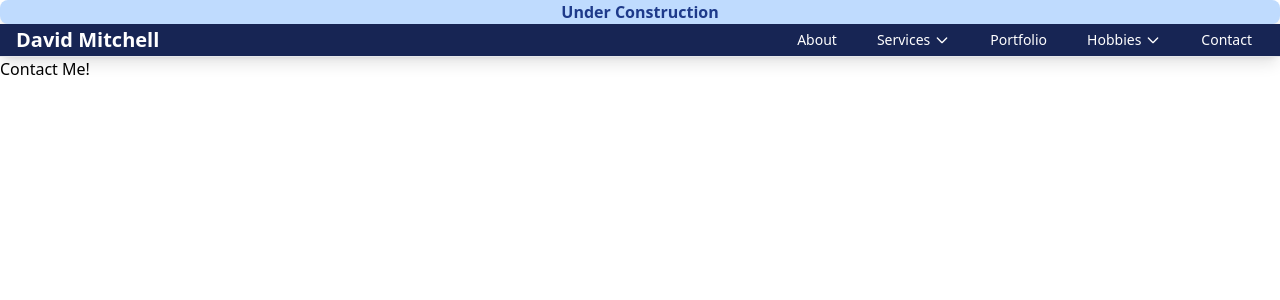
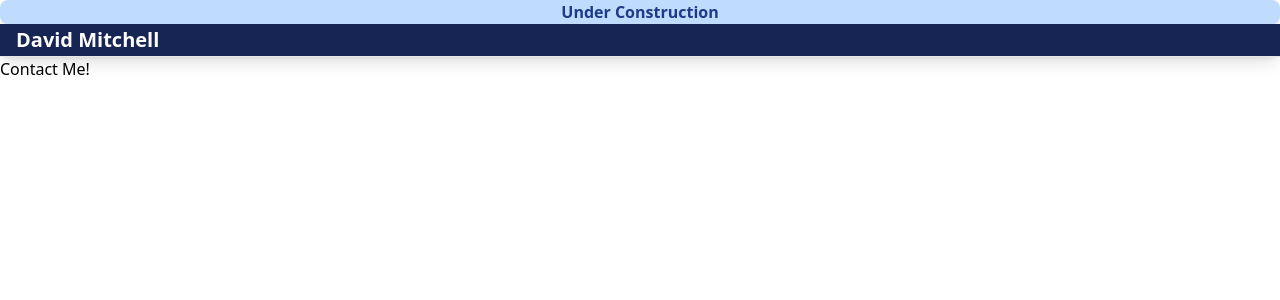
Before and after one commit to david-p-mitchell/david-p-mitchell.uk, a Nuxt app: page /contact in a window 1280 px wide. Shown: the top 300 px of the page. Built offline with nearby package versions, Linux system fonts and the light colour scheme.

Commit message:
rm other pages

```diff
--- a/components/nav/NavBar.vue
+++ b/components/nav/NavBar.vue
@@ -20,30 +20,30 @@ const setActiveDropdown = (index) => {
   activeDropdown.value = index
 }
 
-const menuItems = [
-  { name: 'About', href: '/about' },
-  {
-    name: 'Services',
-    href: '/services',
-    dropdown: [
-      { name: 'Web Design', href: '/services/web-design' },
-      { name: 'Development', href: '/services/development' },
-      { name: 'Consulting', href: '/services/consulting' }
-    ]
-  },
+// const menuItems = [
+//   { name: 'About', href: '/about' },
+//   {
+//     name: 'Services',
+//     href: '/services',
+//     dropdown: [
+//       { name: 'Web Design', href: '/services/web-design' },
+//       { name: 'Development', href: '/services/development' },
+//       { name: 'Consulting', href: '/services/consulting' }
+//     ]
+//   },
 
-  { name: 'Portfolio', href: '/portfolio' },
-  {
-    name: 'Hobbies',
-    href: '/hobbies',
-    dropdown: [
-      { name: 'Sport', href: '/services/sport' },
-      { name: 'Development', href: '/services/development' },
-      { name: 'Music', href: '/services/music' }
-    ]
-  },
-  { name: 'Contact', href: '/contact' }
-]
+//   { name: 'Portfolio', href: '/portfolio' },
+//   {
+//     name: 'Hobbies',
+//     href: '/hobbies',
+//     dropdown: [
+//       { name: 'Sport', href: '/services/sport' },
+//       { name: 'Development', href: '/services/development' },
+//       { name: 'Music', href: '/services/music' }
+//     ]
+//   },
+//   { name: 'Contact', href: '/contact' }
+// ]
 </script>
 
 <template>
@@ -51,7 +51,7 @@ const menuItems = [
     <div class="mx-auto px-4 ">
       <div class="flex justify-between items-center h-8">
         <NavLogo />
-        <div class="hidden md:block">
+        <!-- <div class="hidden md:block">
           <div class="ml-10 flex items-baseline space-x-4">
             <NavItem
               v-for="(item, index) in menuItems"
@@ -62,23 +62,24 @@ const menuItems = [
               :setActiveDropdown="setActiveDropdown"
             />
           </div>
-        </div>
+        </div> -->
 
         <!-- Mobile menu button -->
+<!--
          <MobileMenu
           :isOpen="isOpen" :toggleMenu="toggleMenu"
-           />
+           /> -->
       </div>
     </div>
 
 
-    <!-- Mobile Menu -->
+    <!--
     <NavMobileMenu
       :menuItems="menuItems"
       :activeDropdown="activeDropdown"
       :toggleDropdown="toggleDropdown"
       v-if="isOpen"
-    />
+    /> -->
 
   </nav>
 </template>
```
